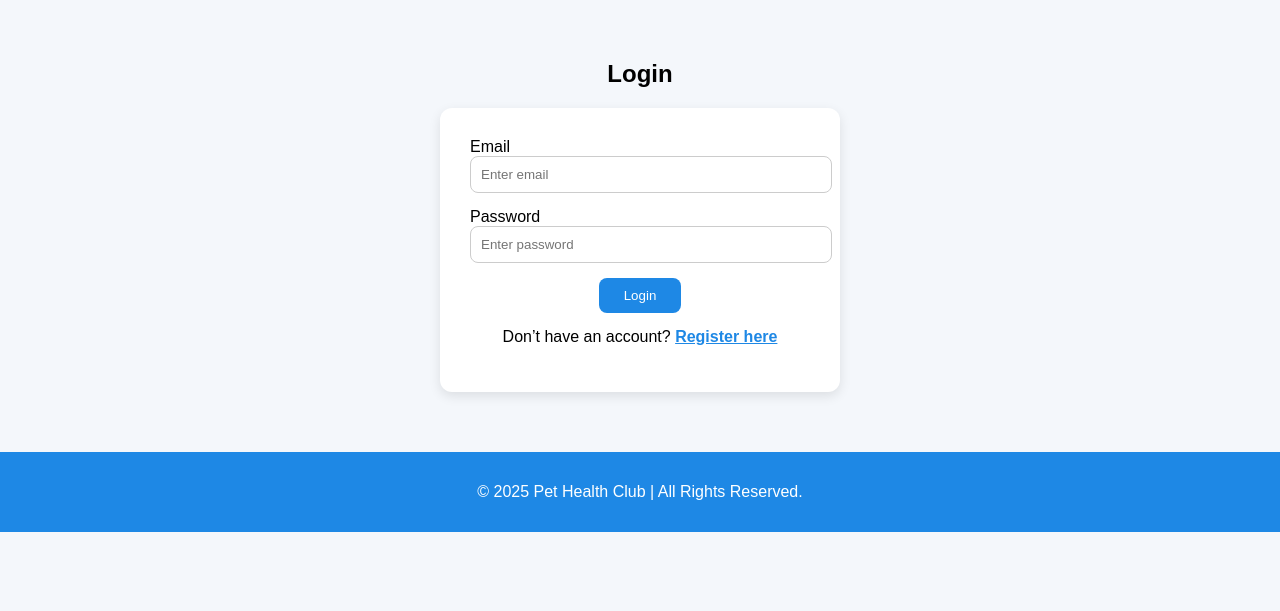
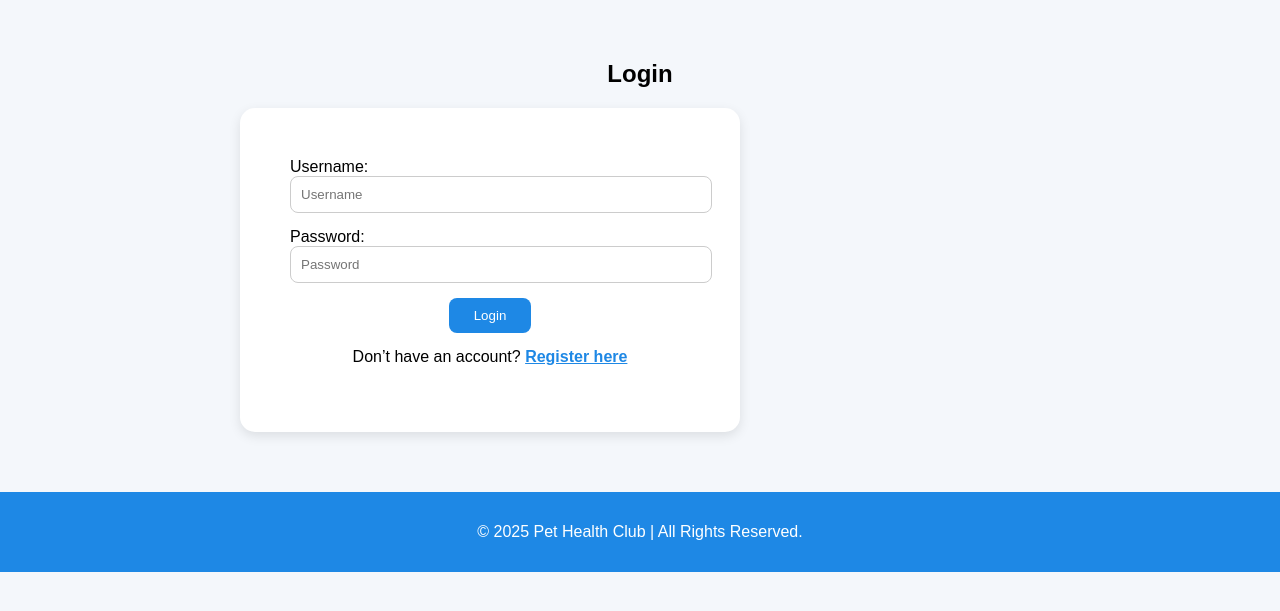
Before and after one commit to siddhi-sagare/PetHealthTracker, a Django app: page /login/ in a window 1280 px wide. Shown: the part 65-676 px from the top of the page. Run offline with Django 5.2, Linux system fonts and the light colour scheme.

Commit message:
login redirect dashboard

```diff
--- a/pethealthtracker/dashboard/urls.py
+++ b/pethealthtracker/dashboard/urls.py
@@ -1,6 +1,8 @@
 from django.urls import path
 from . import views
 
+
 urlpatterns = [
-    path('', views.dashboard_home, name='home'),
+
+     path("", views.dashboard_view, name="dashboard"),
 ]
--- a/pethealthtracker/home/urls.py
+++ b/pethealthtracker/home/urls.py
@@ -1,12 +1,15 @@
 from django.urls import path
 from . import views
+
 
 urlpatterns = [
     path('', views.index, name='home'),
     path('features/', views.features, name='features'),
     path('howitworks/', views.how_it_works, name='how_it_works'),
     path('contact/', views.contact, name='contact'),
-    path('login/', views.login_view, name='login'),
+
     path('register/', views.register_view, name='register'),
 
+
+     path("login/", views.login_view, name="login"),
 ]
--- a/pethealthtracker/home/views.py
+++ b/pethealthtracker/home/views.py
@@ -1,9 +1,7 @@
-from django.shortcuts import render
+from django.shortcuts import redirect, render
 
 
-
-
-
+from django.contrib.auth import authenticate, login
 def index(request):
     return render(request, 'home/index.html')
 
@@ -16,8 +14,27 @@ def how_it_works(request):
 def contact(request):
     return render(request, 'home/contact.html')
 
+#
+
+
+
 def login_view(request):
-    return render(request, 'home/login.html')
+    if request.method == "POST":
+        username = request.POST.get("username")
+        password = request.POST.get("password")
+
+        user = authenticate(request, username=username, password=password)
+
+        if user is not None:
+            login(request, user)
+            return redirect("dashboard")   # ✅ redirect to dashboard
+        else:
+            return render(request, "home/login.html", {
+                "error": "Invalid username or password"
+            })
+
+    return render(request, "home/login.html")
+
 
 def register_view(request):
     return render(request, 'home/register.html')
--- a/pethealthtracker/static/css/style.css
+++ b/pethealthtracker/static/css/style.css
@@ -299,15 +299,16 @@ footer {
 }
 
 .auth-section {
-    max-width: 400px;
+    max-width: 800px;
     margin: 60px auto;
     text-align: center;
 }
 
 .auth-box {
+    max-width: 400px;
     background: white;
-    padding: 30px;
-    border-radius: 12px;
+    padding: 50px;
+    border-radius: 15px;
     box-shadow: 0 4px 12px rgba(0,0,0,0.1);
 }
 
--- a/pethealthtracker/templates/dashboard/base.html
+++ b/pethealthtracker/templates/dashboard/base.html
@@ -17,7 +17,7 @@
     <div class="top-actions">
         {% block top_actions %}
         <a href="#" class="btn-outline">+ Create Pet Profile</a>
-        <a href="#" class="btn-outline">Logout</a>
+        <a href="{% url 'login' %}" class="btn-outline">Logout</a>
         {% endblock %}
     </div>
 </header>
--- a/pethealthtracker/templates/dashboard/index.html
+++ b/pethealthtracker/templates/dashboard/index.html
@@ -7,6 +7,7 @@
 <div class="card welcome-card">
     <h2>Hello, User 👋</h2>
     <p>Welcome back!</p>
+
 </div>
 
 <!-- STATS -->
--- a/pethealthtracker/templates/home/login.html
+++ b/pethealthtracker/templates/home/login.html
@@ -1,3 +1,4 @@
+
 {% extends 'home/base.html' %}
 {% block title %}Login | Pet Health Tracker{% endblock %}
 
@@ -7,15 +8,16 @@
 
 
     <div class="auth-box">
-        <form>
+        <form method="POST">
+    {% csrf_token %}
             <div class="form-group">
-                <label>Email</label>
-                <input type="email" placeholder="Enter email">
+                <label>Username:</label>
+                <input type="text" name="username" placeholder="Username" required>
             </div>
 
             <div class="form-group">
-                <label>Password</label>
-                <input type="password" placeholder="Enter password">
+                <label>Password:</label>
+                <input type="password" name="password" placeholder="Password" required>
             </div>
 
             <button type="submit" class="btn-primary">Login</button>
```
Also changed, not shown: pethealthtracker/dashboard/views.py (+6 -3 lines).
